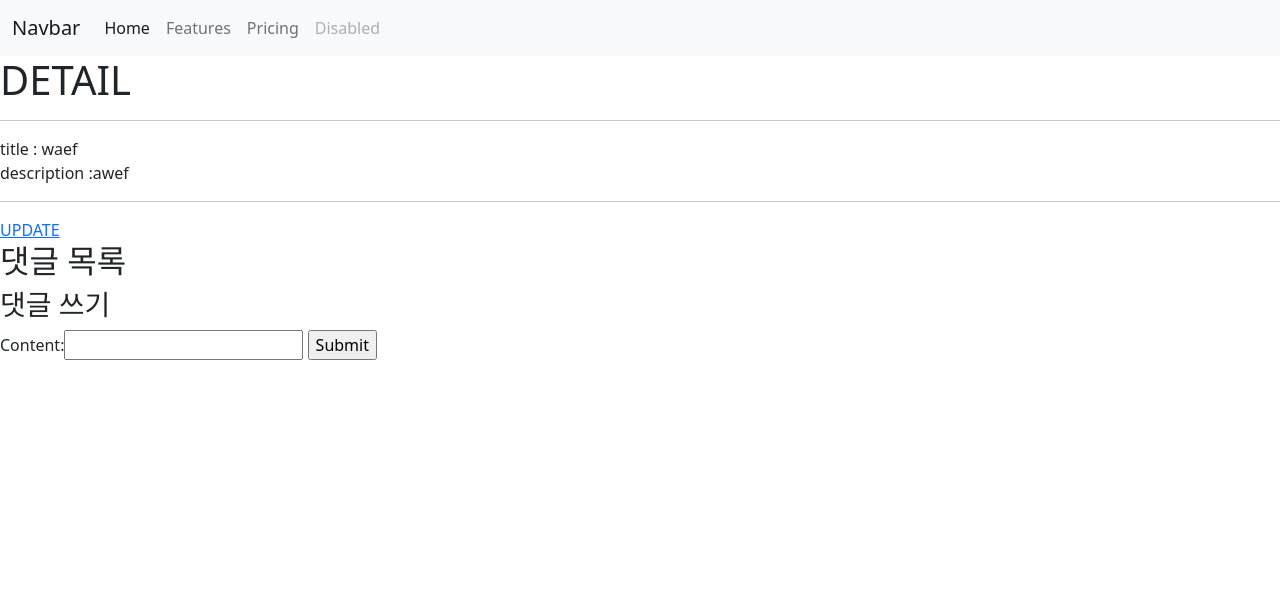
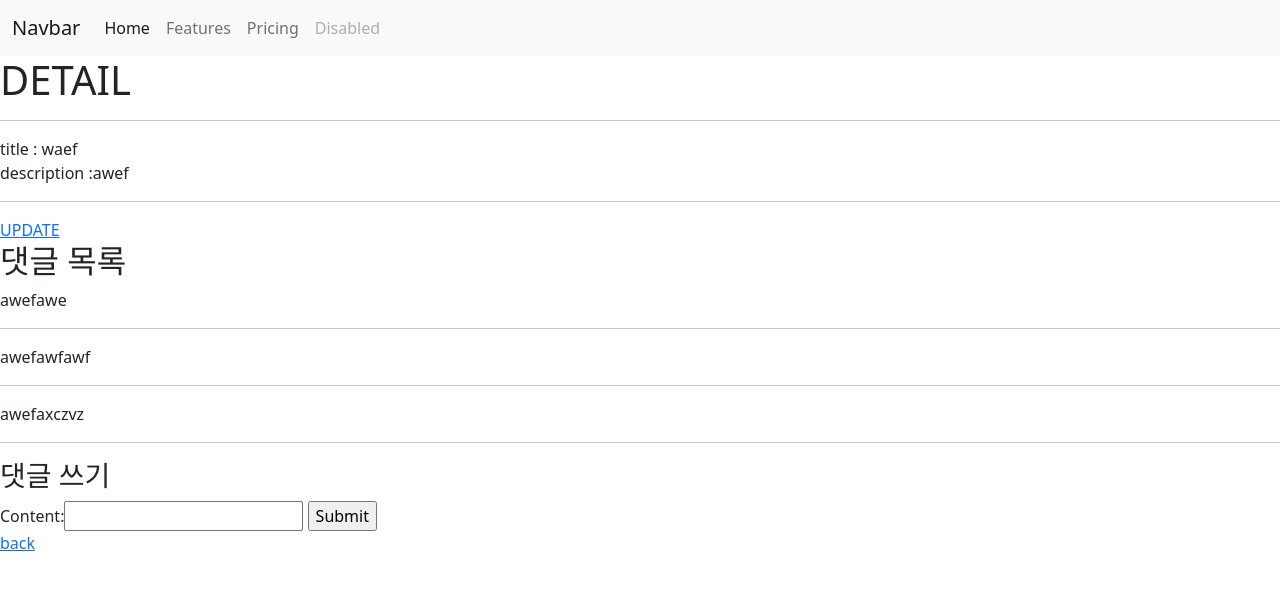
Before and after one commit to holawan/Django_article3, a Django app: page /movies/1/ in a window 1280 px wide. Shown: the top 590 px of the page. Run offline with Django 3.2, Linux system fonts and the light colour scheme; data comes from the database, SQL or seed files in the repository; both versions use the stored data as it was after the commit; parts of the project's set-up code (start-up, migrations or seed data) failed here and were passed over.

Commit message:
back 하이퍼링크

```diff
--- a/movies/templates/movies/create.html
+++ b/movies/templates/movies/create.html
@@ -7,5 +7,6 @@
     {{ form }}
       <input type="submit">
     </form>
+    <a href="{% url 'movies:index' %}">back</a>
 
   {% endblock content %}
--- a/movies/templates/movies/detail.html
+++ b/movies/templates/movies/detail.html
@@ -11,11 +11,17 @@
   <a href="{% url 'movies:update' movie.pk%}">UPDATE</a>
 
   <h2>댓글 목록 </h2>
-
+  {% for comment in comments %}
+    {{comment.content}}
+    <hr>
+  {% endfor %}
   <h3>댓글 쓰기</h3>
   <form action="{% url 'movies:comments_create' movie.pk %}" method="POST">
     {% csrf_token %}
     {{ comment_form }}
     <input type="submit">
   </form>
+
+  <a href="{% url 'movies:index' %}">back</a>
+
 {% endblock content %}
--- a/movies/templates/movies/update.html
+++ b/movies/templates/movies/update.html
@@ -7,5 +7,6 @@
     {{ form }}
     <input type="submit">
     </form>
+    <a href="{% url 'movies:index' %}">back</a>
 
   {% endblock content %}
```
Also changed, not shown: db.sqlite3.
